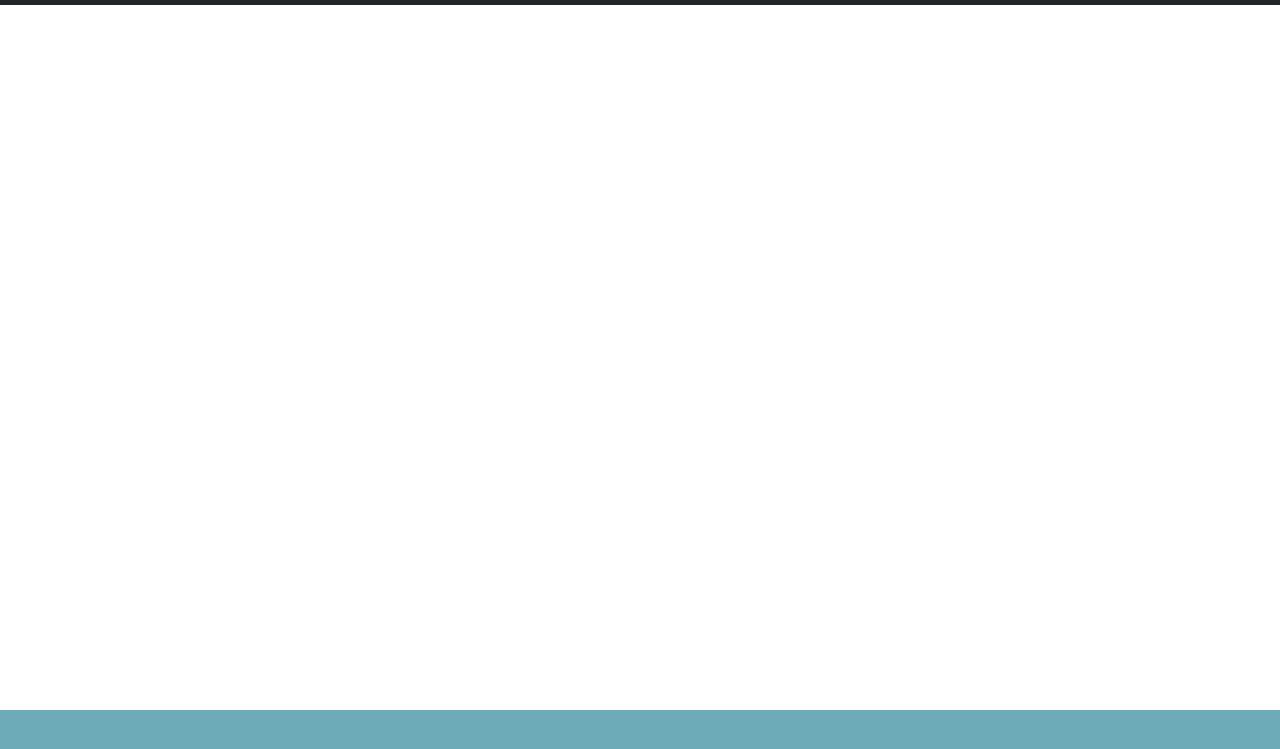
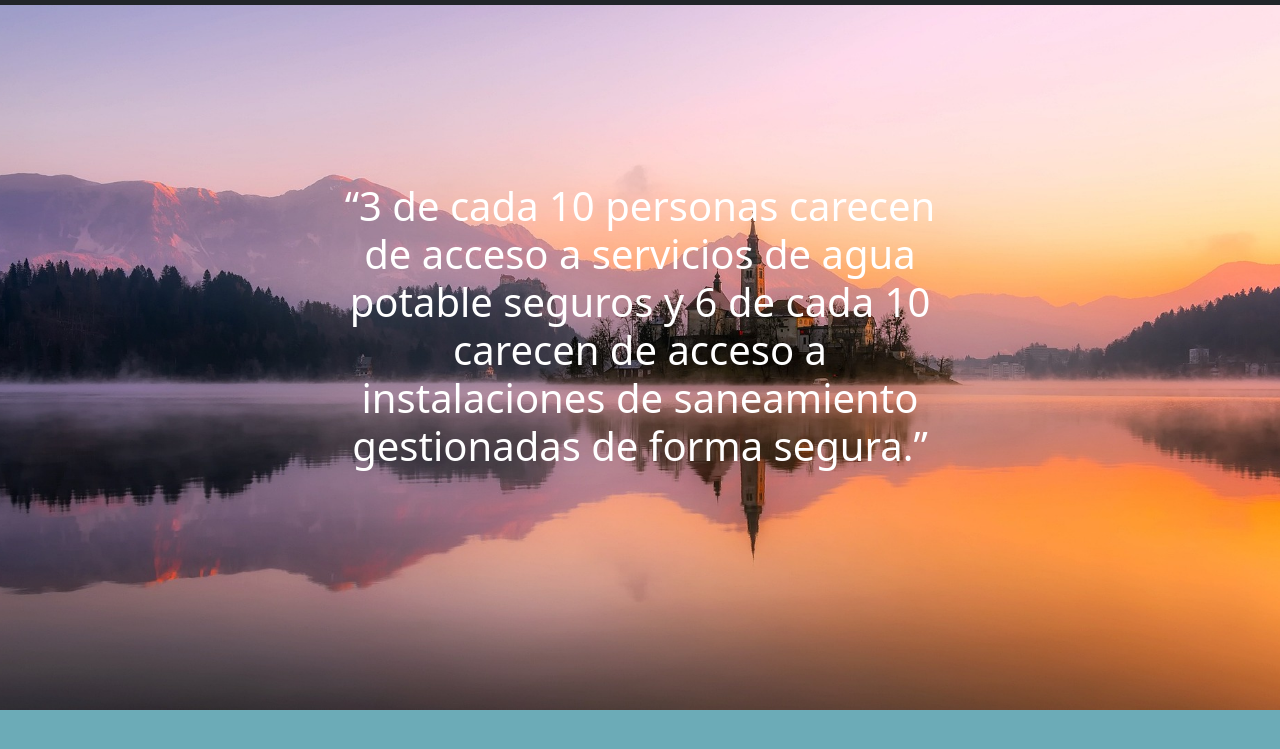
Before and after one commit to Camacho102/Camacho102.github.io, a plain HTML site: page metas.html in a window 1280 px wide. Shown: the part 51-800 px from the top of the page. Drawn offline with nearby package versions, Linux system fonts and the light colour scheme.

Commit message:
Update metas.css commit changes dril

```diff
--- a/metas.css
+++ b/metas.css
@@ -14,7 +14,7 @@ body {
 
 .first-section {
     height: 761px;
-    background-image: url(../images/church-1993645_1920.jpg);
+    background-image: url(church-1993645_1920.jpg);
     background-size: cover;
     background-position: center;
 
```
